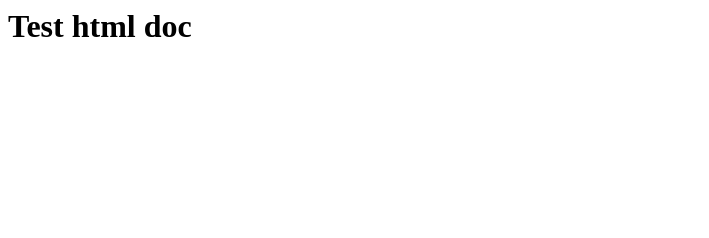
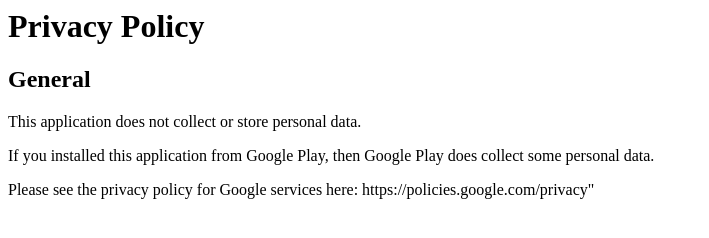
Before and after one commit to frozenbearddev/PrivacyPolicy, a plain HTML site: page index.html in a window 1280 px wide. Shown: the whole page, without its empty margins (0-709 px from the left). Drawn offline with Linux system fonts and the light colour scheme.

Commit message:
Updated policy

```diff
--- a/index.html
+++ b/index.html
@@ -1 +1,8 @@
-<h1>Test html doc</h1>
+<h1>Privacy Policy</h1>
+
+<h2>General</h2>
+
+<p>This application does not collect or store personal data.</p>
+<p></p>
+<p>If you installed this application from Google Play, then Google Play does collect some personal data.</p>
+<p>Please see the privacy policy for Google services here: https://policies.google.com/privacy"
```
